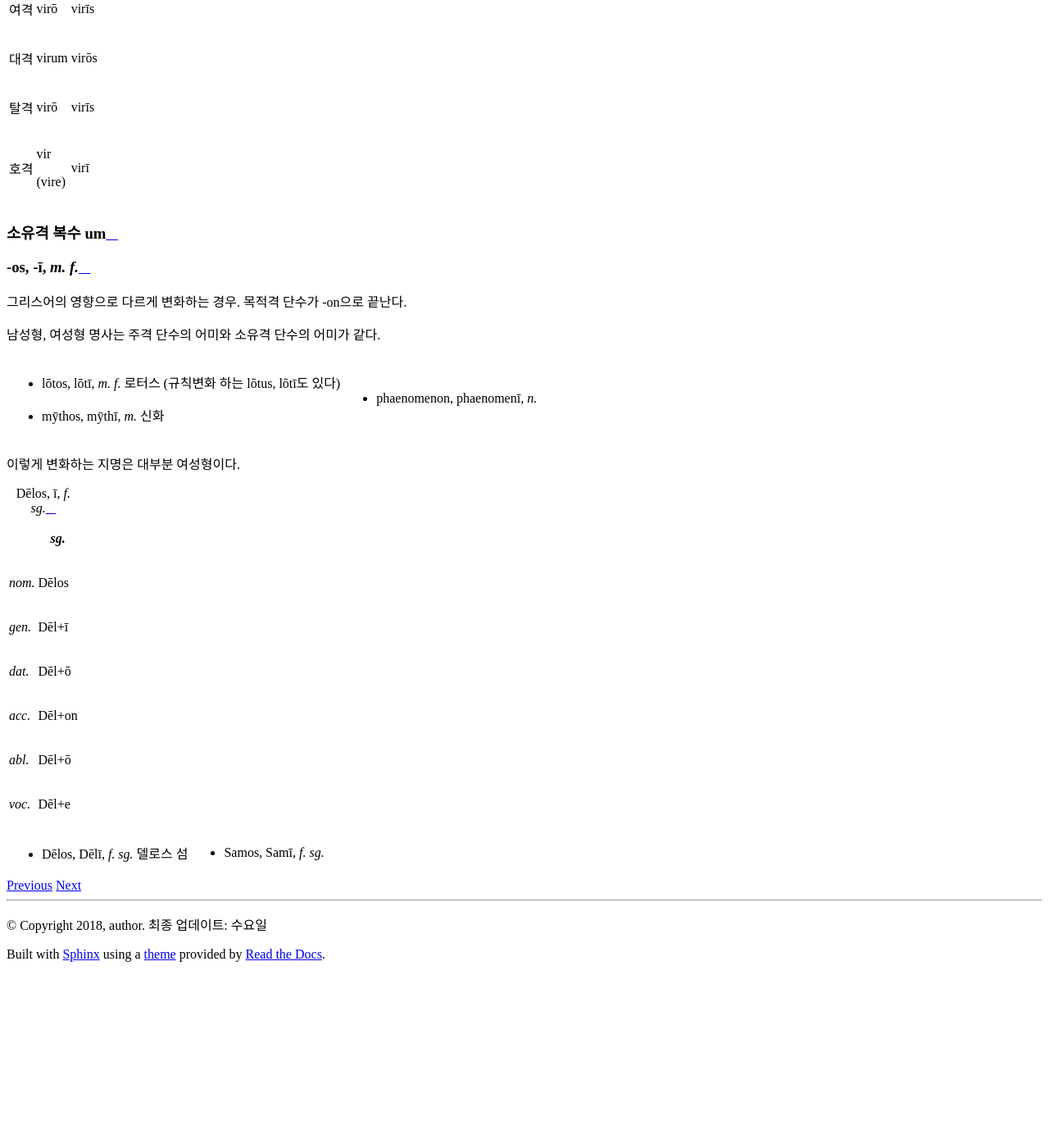
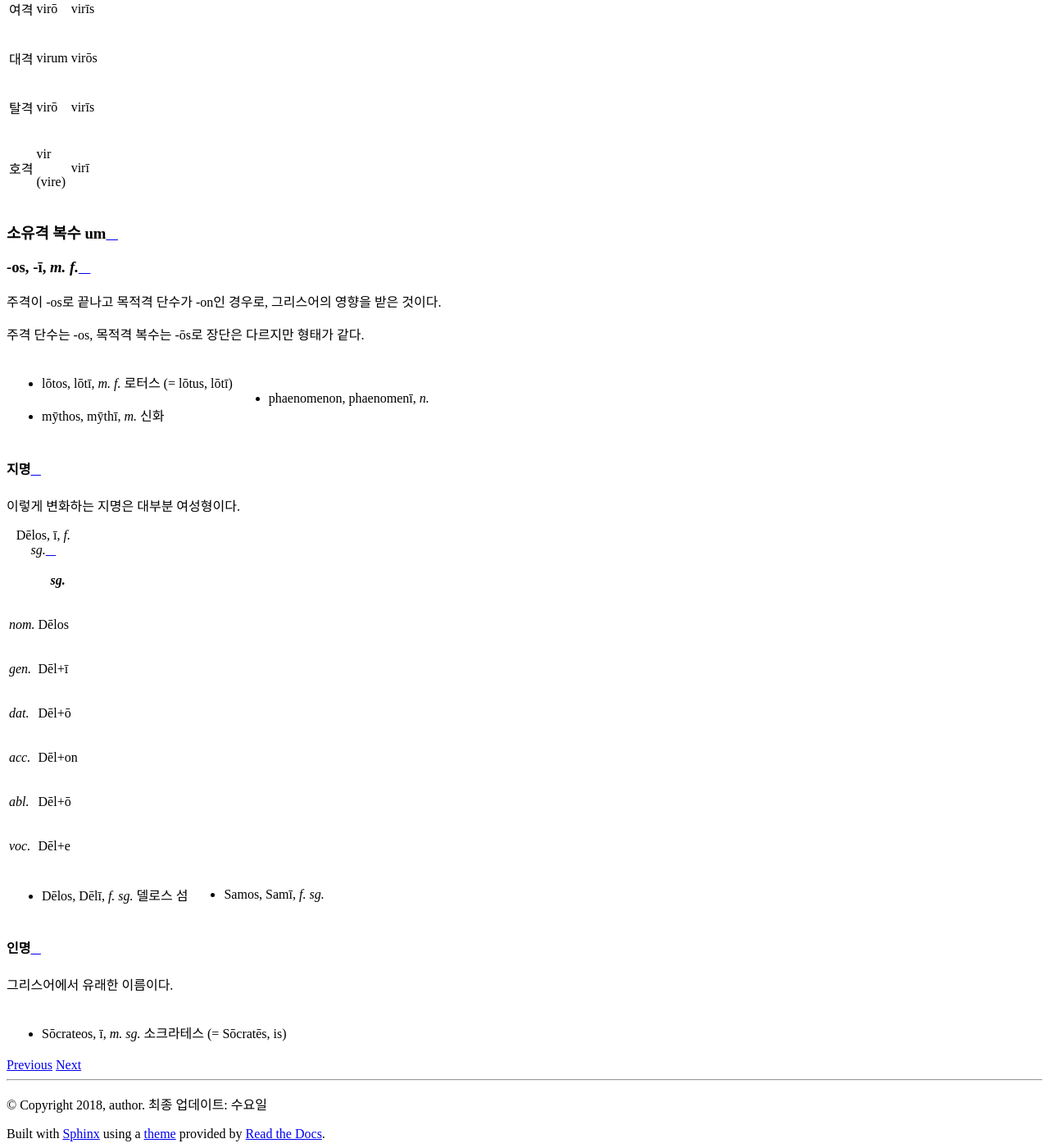
Before and after one commit to kabbala/grammatica_latina, a Sphinx documentation site: the page built from source/declinatio_nominis/declinatio_nominis_2.rst, in a window 1280 px wide and 1400 px high, scrolled down 12940 px. Shown: the whole window at 82% size. Built offline with Sphinx 7.4.7 and the Read the Docs theme 2.0.0, drawn with Linux system fonts in a browser that asks for light colours; before the commit the page ends 14121 px from its top, so only the background shows below that.

Commit message:
-os 형태 인명 추가

```diff
--- a/source/declinatio_nominis/declinatio_nominis_2.rst
+++ b/source/declinatio_nominis/declinatio_nominis_2.rst
@@ -546,16 +546,19 @@ vir, virī, :sig:`m.`
 -os, -ī, :tsig:`m. f.`
 ^^^^^^^^^^^^^^^^^^^^^^
 
-그리스어의 영향으로 다르게 변화하는 경우. 목적격 단수가 -on으로 끝난다.
+주격이 -os로 끝나고 목적격 단수가 -on인 경우로, 그리스어의 영향을 받은 것이다.
 
-남성형, 여성형 명사는 주격 단수의 어미와 소유격 단수의 어미가 같다.
+주격 단수는 -os, 목적격 복수는 -ōs로 장단은 다르지만 형태가 같다.
 
 .. hlist::
    :columns: 2
 
-   * lōtos, lōtī, :sig:`m. f.` 로터스 (규칙변화 하는 lōtus, lōtī도 있다)
+   * lōtos, lōtī, :sig:`m. f.` 로터스 (= lōtus, lōtī)
    * mȳthos, mȳthī, :sig:`m.` 신화
    * phaenomenon, phaenomenī, :sig:`n.`
+
+지명
+++++
 
 이렇게 변화하는 지명은 대부분 여성형이다.
 
@@ -575,3 +578,15 @@ vir, virī, :sig:`m.`
 
    * Dēlos, Dēlī, :sig:`f. sg.` 델로스 섬
    * Samos, Samī, :sig:`f. sg.`
+
+인명
+++++
+
+그리스어에서 유래한 이름이다.
+
+.. hlist::
+   :columns: 2
+
+   * Sōcrateos, ī, :sig:`m. sg.` 소크라테스 (= Sōcratēs, is)
+
+.. Thēseos, Perseos 는 확실하지 않음
```
